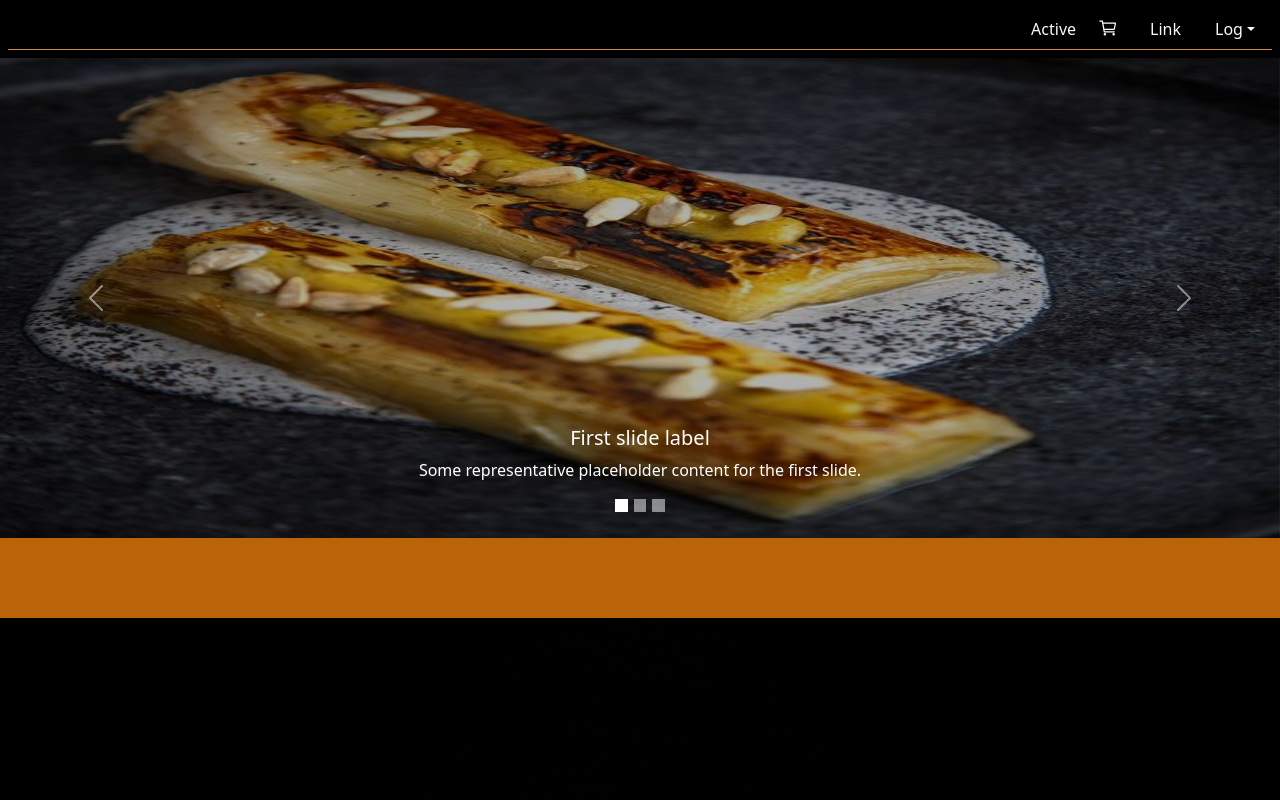
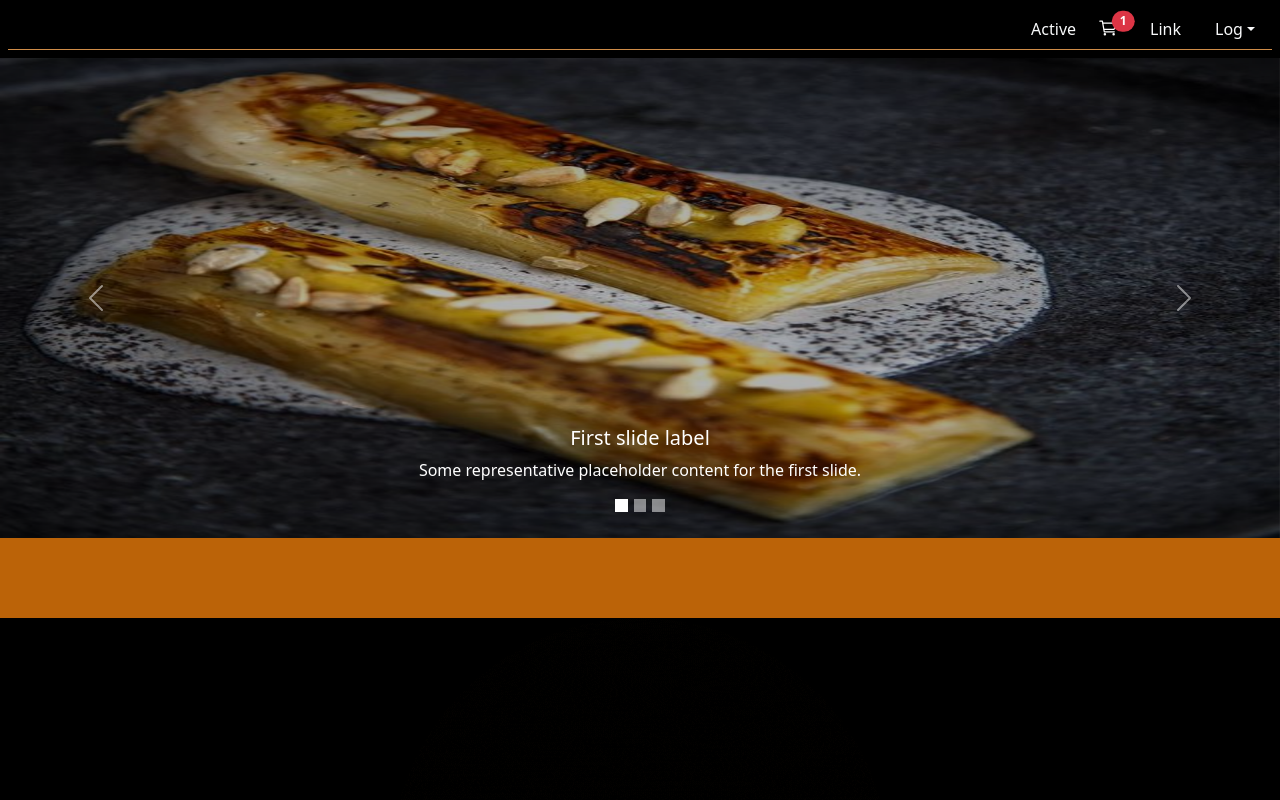
Before and after one commit to IvanMaidana9912/resto, a React (Vite) app: page / in a window 1280 px wide. Shown: the top 800 px of the page. Built offline with nearby package versions, Linux system fonts and the light colour scheme.

Commit message:
first commit

```diff
--- a/src/layout/Navbar.jsx
+++ b/src/layout/Navbar.jsx
@@ -1,7 +1,7 @@
 import { Link } from "react-router-dom";
 import { cantidadCarritoFinal } from '../components/Products';
 
-export let cantidadCarritoInicial = 0;
+export let cantidadCarritoInicial = 1;
 
 export const Nav = () => {
     console.log(cantidadCarritoFinal);
--- a/vite.config.js
+++ b/vite.config.js
@@ -7,7 +7,7 @@ export default defineConfig({
   server: {
     port: 3000
   },
-  // base: "/resto/",
+  //base: "/resto/",
   // resolve: {
   //   alias: {
   //     '@': path.resolve(__dirname, './src')
```
